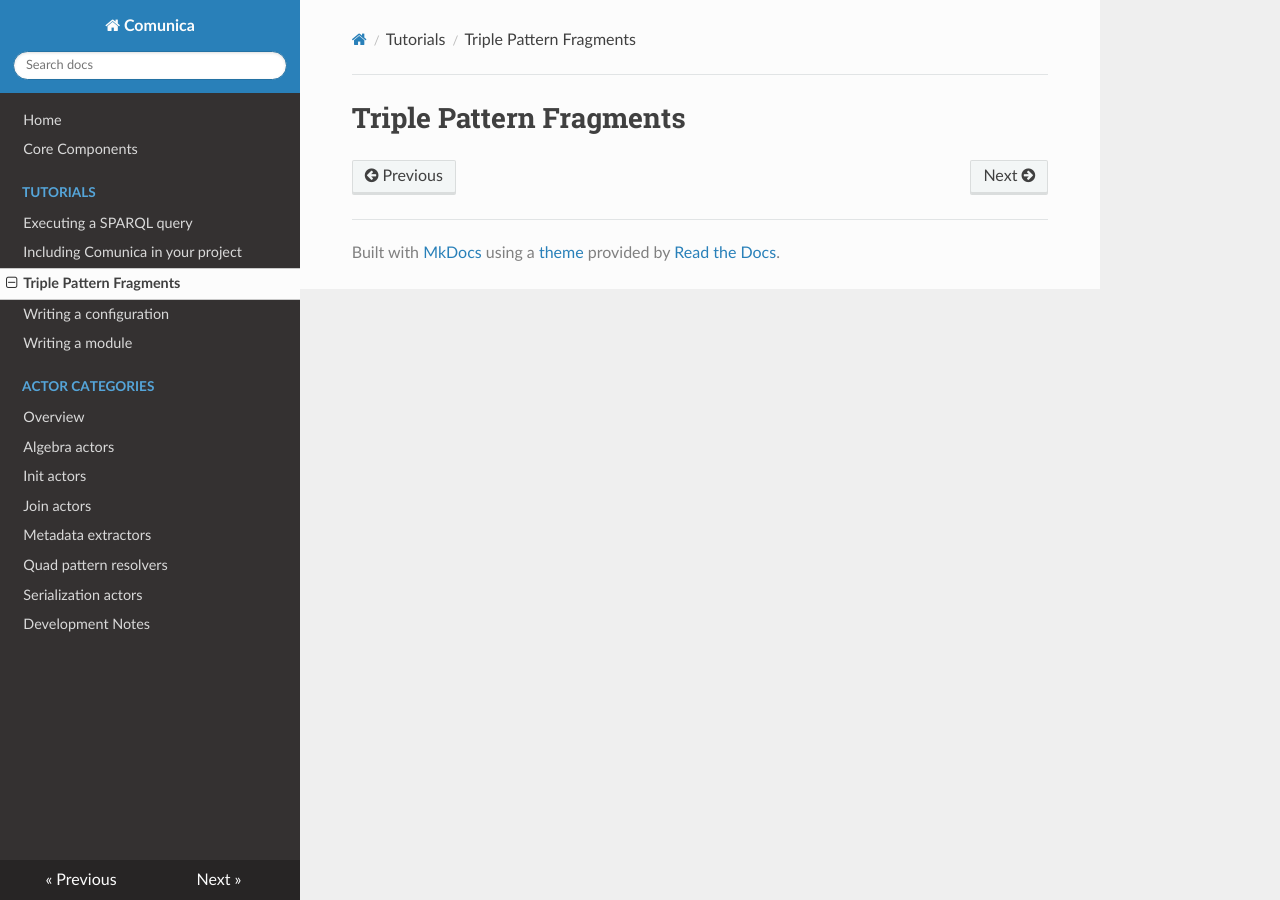
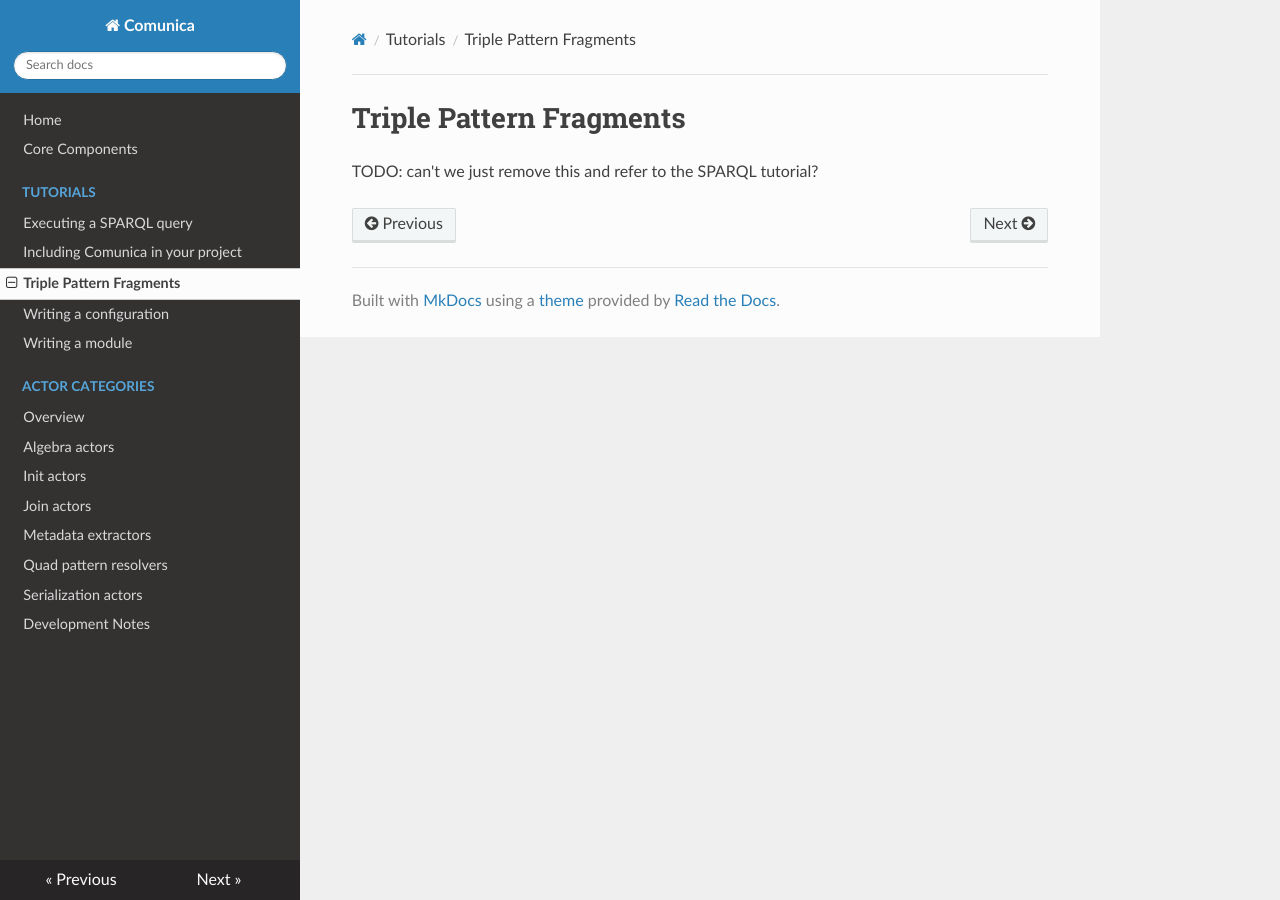
Before and after one commit to comunica/Documentation-Comunica, an MkDocs documentation site: the page built from docs/tutorials/tpf.md, in a window 1280 px wide. Built offline with MkDocs 1.6.1, drawn with Linux system fonts in a browser that asks for light colours; nearby versions of some CDN libraries; old or Windows-style settings are respelled for this version of MkDocs.

Commit message:
Add todo to TPF tutorial

```diff
--- a/docs/tutorials/tpf.md
+++ b/docs/tutorials/tpf.md
@@ -1 +1,3 @@
 # Triple Pattern Fragments
+
+TODO: can't we just remove this and refer to the SPARQL tutorial?
```
